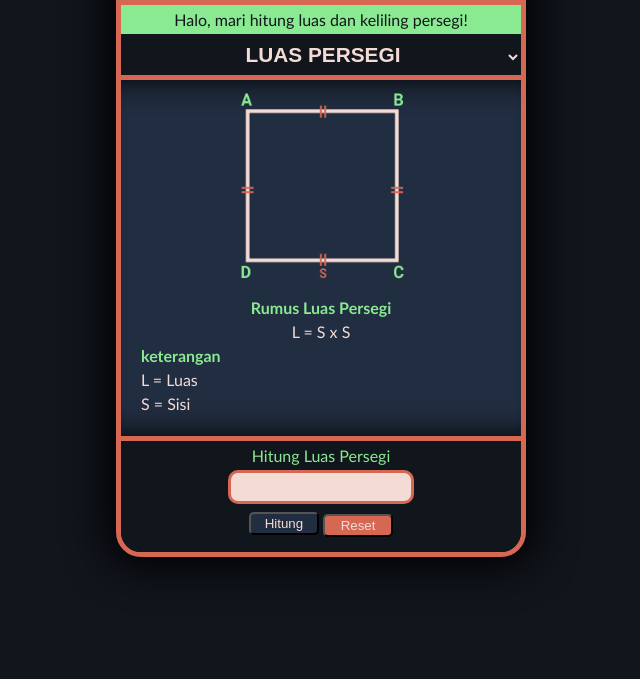
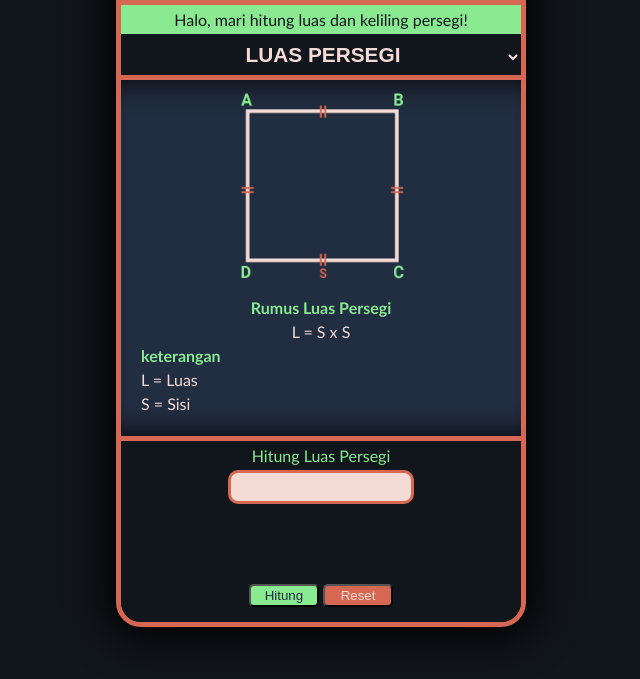
Before and after one commit to revou-fundamental-course/8-jan-24-mstrpyyy, a plain HTML site: page index.html in a window 1280 px wide. In both pictures the pointer is over the button "Hitung". Shown: the part 105-784 px from the top of the page, without its empty margins (319-959 px from the left). Drawn offline with Linux system fonts and the light colour scheme.

Commit message:
final 1 update css

```diff
--- a/CSS/styles.css
+++ b/CSS/styles.css
@@ -130,7 +130,9 @@ header h2 {
 #resultLabel6 {
     text-align: start;
     margin: 10px auto 10px 40%;
+    min-height: 60px;
 }
+
 .katikbutton {
     padding: 2px 10px;
     border-radius: 5px;
@@ -141,8 +143,9 @@ header h2 {
     transition: transform 0.2s ease;
 }
 
-.katikbutton:hover {
-    cursor: pointer;
+
+.katikbutton:active {
+    transform: translateY(2px);
 }
 
 #calculateButton {
@@ -151,32 +154,13 @@ header h2 {
 
 }
 
-#calculateButton:hover {
-    background-color: #212D40;
-    color: #F5DBD5;
-    transform: translateY(-2px);
-}
-
-#calculateButton:active {
-    background-color: #8AEA92;
-    color: #11151C;
-    transform: translateY(0px);
-}
-
-
 #resetButton {
     background-color: #D66853;
     color: #F5DBD5;
 }
 
-#resetButton:hover {
-    background-color: #D66853;
-    color: #F5DBD5;
-    transform: translateY(-2px);
+#calculateButton:hover, #resetButton:hover {
+    cursor: pointer;
+    background-color:#8AEA92;
+    color: #212D40;
 }
-
-#resetButton:active {
-    background-color: #8AEA92;
-    color: #11151C;
-    transform: translateY(0px);
-}
```
